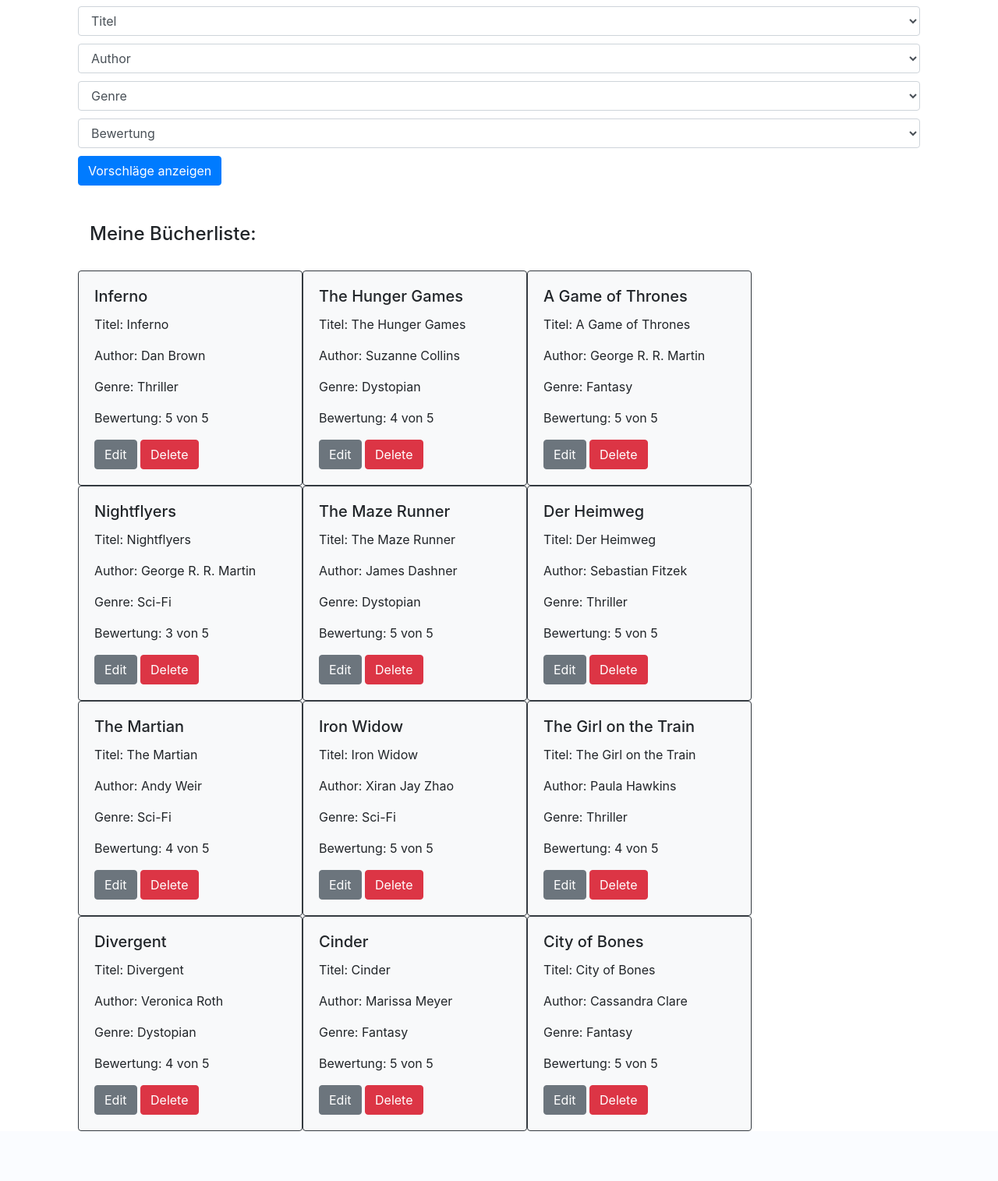
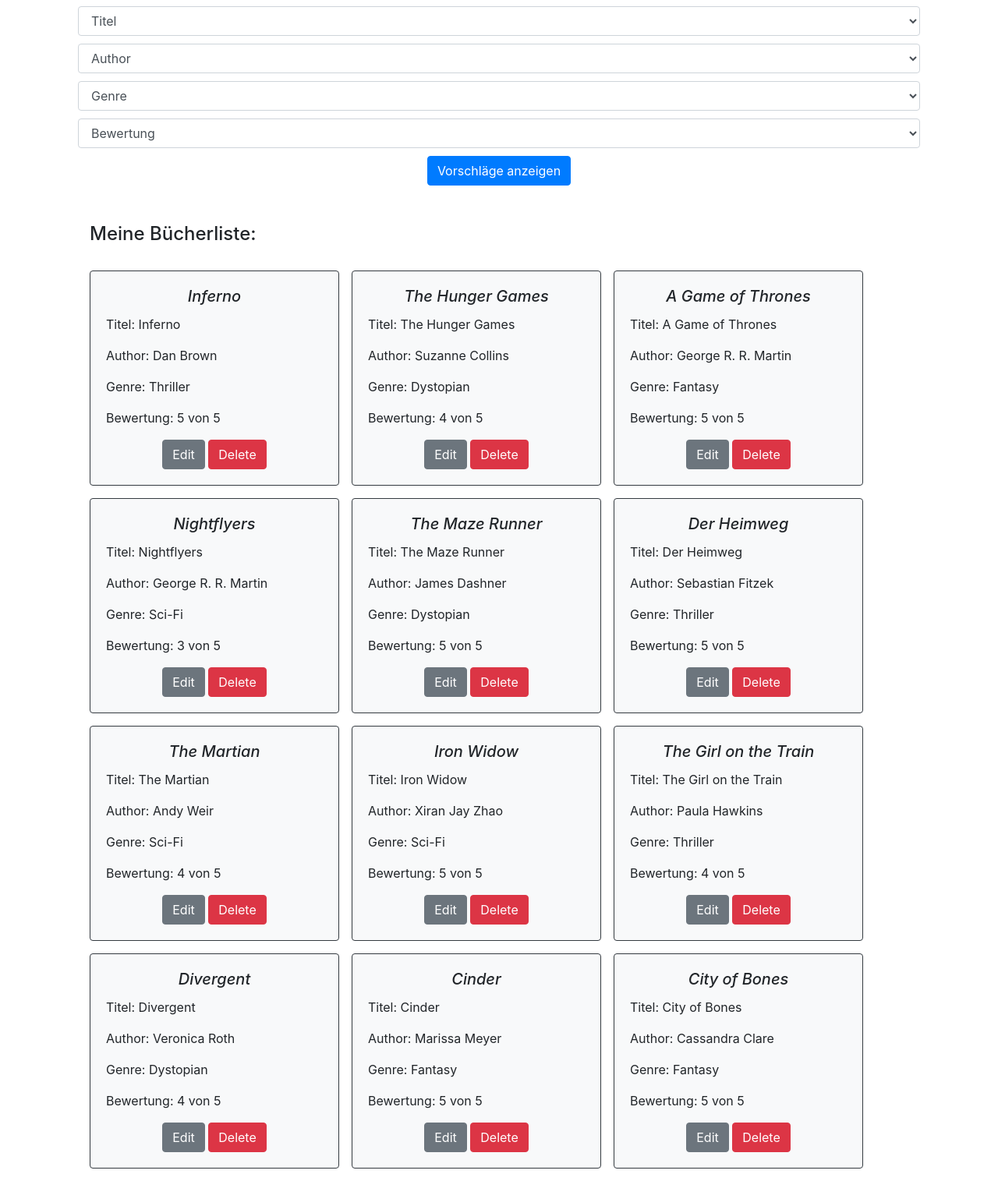
Before and after one commit to bluedragon1809/PRO2_Projekt, a Flask app: page /uebersicht in a window 1280 px wide. Shown: the part 285-1800 px from the top of the page at 78% size. Before the commit the page ends 1736 px from the top, so only its background shows below. Run offline with Flask 2, Linux system fonts and the light colour scheme.

Commit message:
different layout

```diff
--- a/templates/uebersicht.html
+++ b/templates/uebersicht.html
@@ -61,7 +61,9 @@
                 <br/><br/>
                 <div class="w-100"></div>
                 <div class="col">
-                <button type="submit" class="btn btn-primary ">Vorschläge anzeigen</button>
+                <div class="text-center">
+                <button type="submit" class="btn btn-primary">Vorschläge anzeigen</button>
+                </div>
             </div>
         </form>
 </div>
@@ -71,24 +73,28 @@
 <div class="col">
         <h4>Meine Bücherliste:</h4>
 </div>
+<div class="container">
 <div class="col">
         </br>
         <div class="row">
             {% for entry in entries %}
-            <div class="card card-archiv bg-light border-dark" style="width: 18rem;">
+            <div class="card card-archiv bg-light border-dark mb-3 mr-3" style="width: 20rem;">
                 <div class="card-body">
-                    <h5 class="card-title">{{ entry.title }}</h5>
+                    <h5 class="card-title font-italic text-center">{{ entry.title }}</h5>
                     <p class="card-text">Titel: {{ entry.title }}</p>
                     <p class="card-text">Author: {{ entry.author }}</p>
                     <p class="card-text">Genre: {{ entry.genre }}</p>
                     <p class="card-text">Bewertung: {{ entry.bewertung }} von 5</p>
+                    <div class="col text-center">
                     <a class="btn btn-secondary" href="/edit/{{entry.id}}" role="Button">Edit</a>
                     <a class="btn btn-danger" href="/delete/{{entry.id}}" role="Button">Delete</a>
+                    </div>
                 </div>
             </div>
             {% endfor %}
         </div>
 </div>
+</div>
 </body>
 </html>
 {% endblock %}
```
